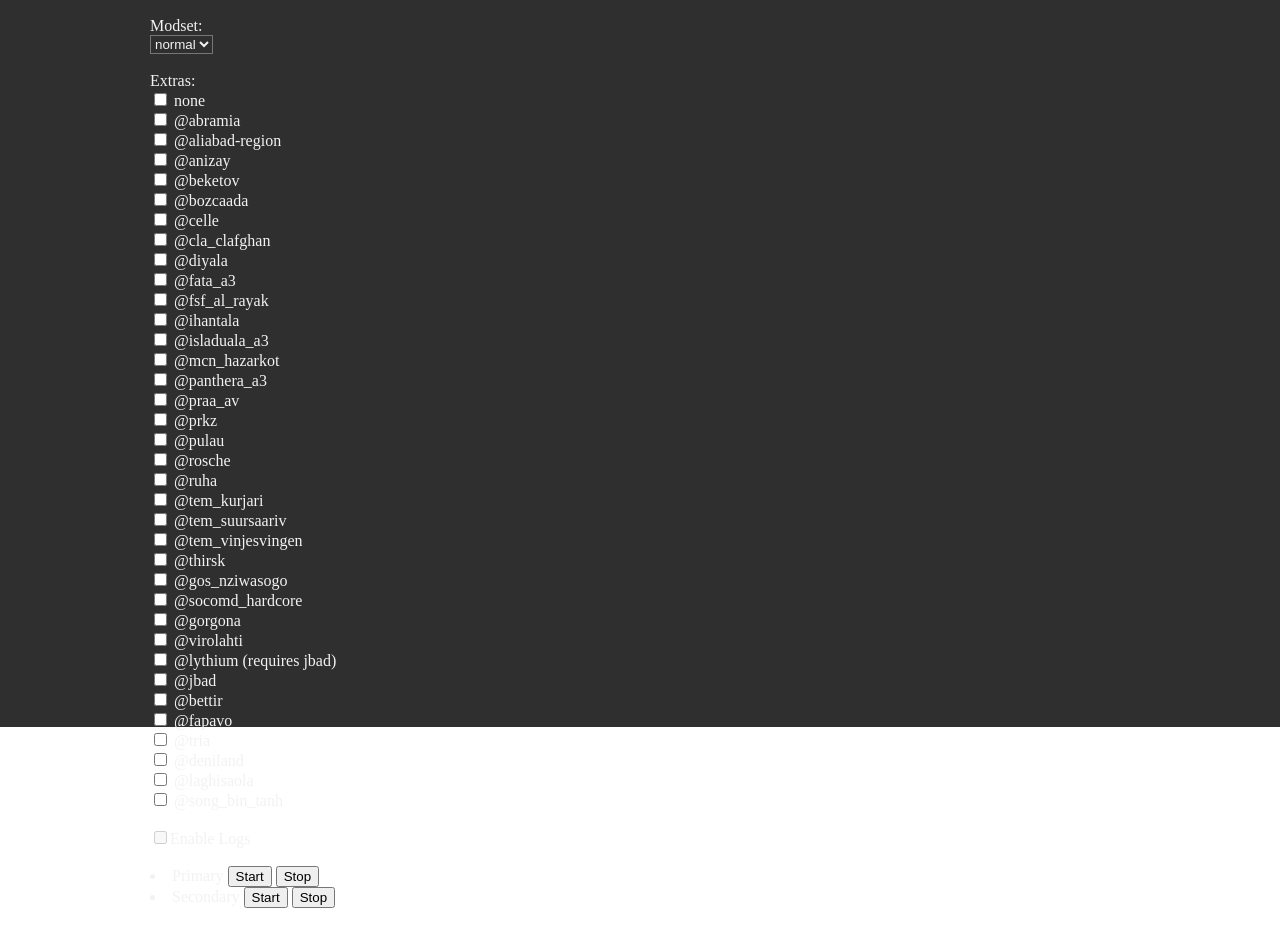
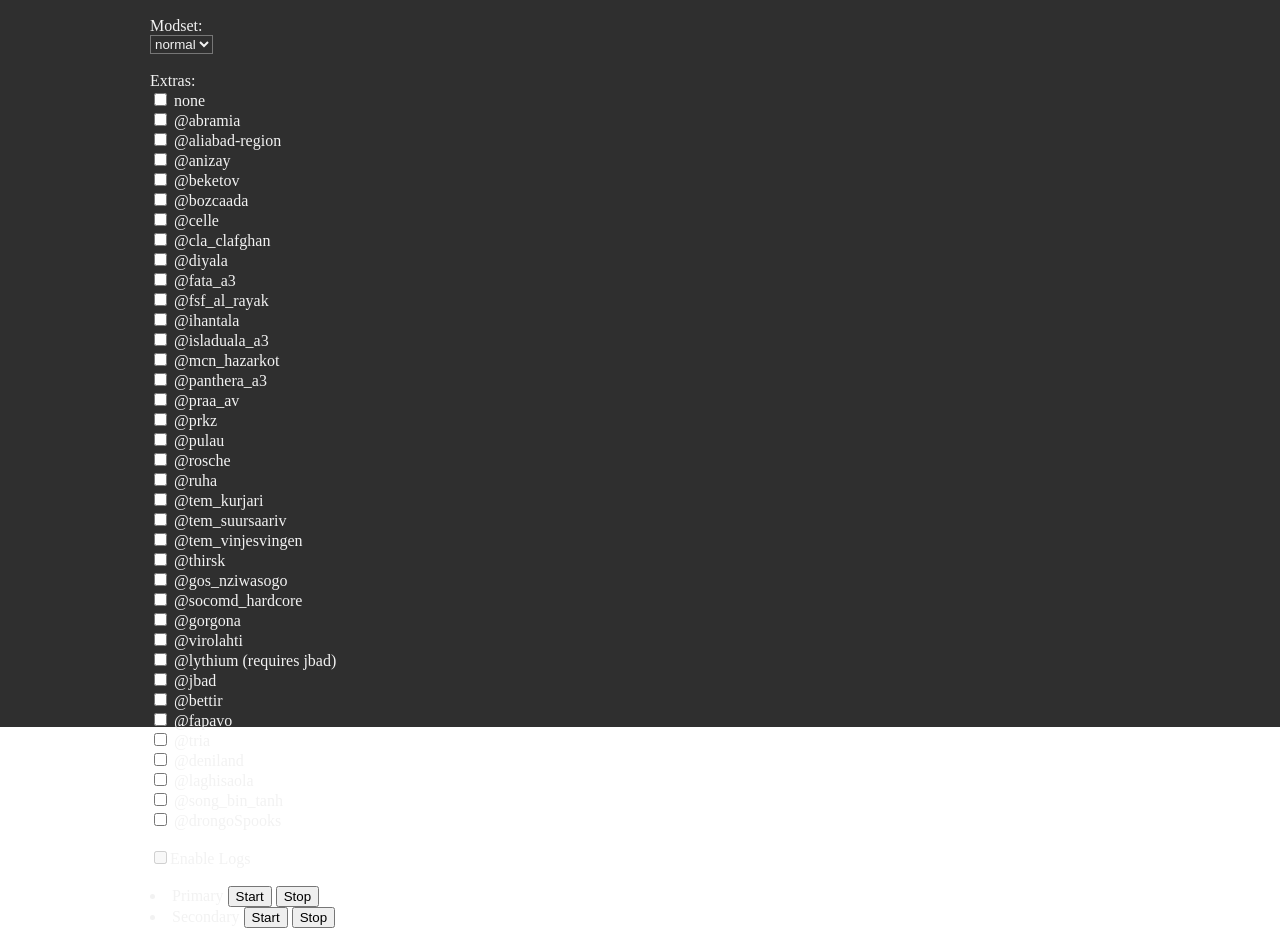
Before and after one commit to SOCOMD/panel, a plain HTML site: page web/index.html in a window 1280 px wide. Shown: the part 73-1001 px from the top of the page. Drawn offline with nearby package versions, Linux system fonts and the light colour scheme.

Commit message:
adding @drongoSpooks

```diff
--- a/web/index.html
+++ b/web/index.html
@@ -165,6 +165,7 @@
           '@deniland': '-mod=mods/SOCOMD_Extra/@deniland',
           '@laghisaola': '-mod=mods/SOCOMD_Extra/@laghisaola',
           '@song_bin_tanh': '-mod=mods/SOCOMD_Extra/@song_bin_tanh',
+          '@drongoSpooks': '-mod=mods/SOCOMD_Extra/@drongoSpooks',
         }
       },
       methods: {
```
